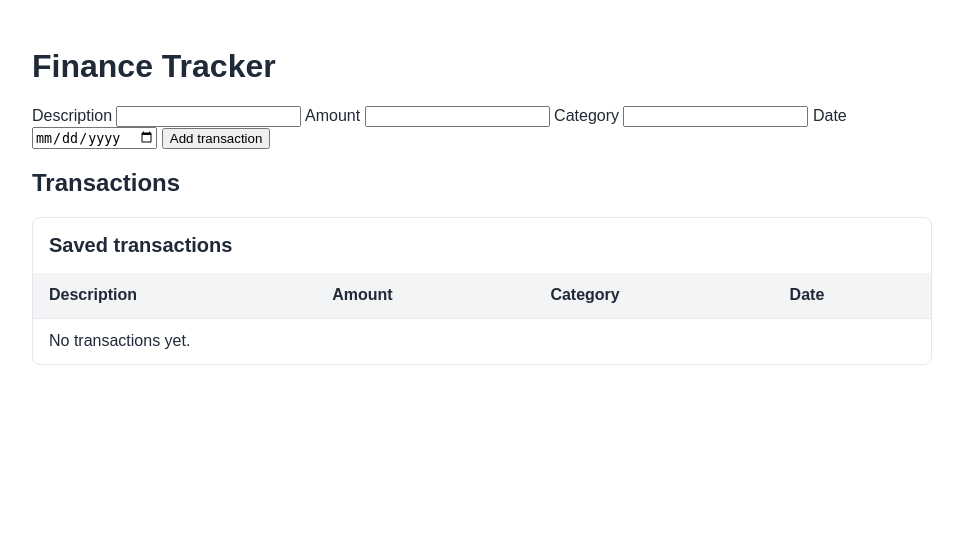
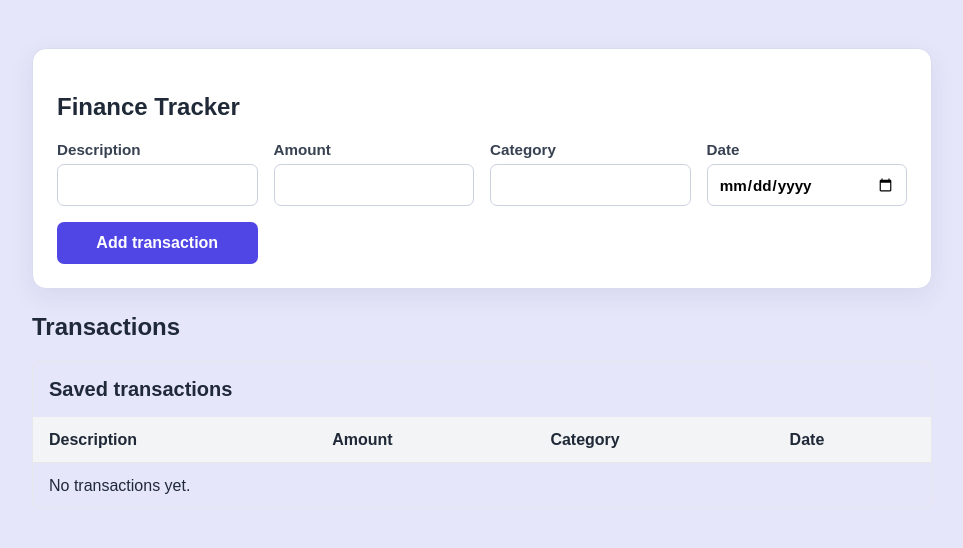
Before and after one commit to sn2368/finance-tracker, a Flask app: page / in a window 1280 px wide. Shown: the top 548 px of the page, without its empty margins (158-1121 px from the left). Run offline with Flask 3, Linux system fonts and the light colour scheme; data that the repository does not hold is empty.

Commit message:
improved styling

```diff
--- a/static/style.css
+++ b/static/style.css
@@ -4,6 +4,7 @@ body {
   padding: 0 1rem;
   font-family: sans-serif;
   color: #1f2937;
+	background: lavender;
 }
 
 .table-wrapper {
@@ -43,3 +44,86 @@ tbody tr:last-child td {
 tbody tr:hover {
   background: #f9fafb;
 }
+.add{
+	padding: 10px;
+	border: none;
+	background: beige;
+}
+.entry-card {
+  max-width: 1100px;
+  margin: 1.5rem auto;
+  padding: 1.5rem;
+  background: #fff;
+  border: 1px solid #d9dcef;
+  border-radius: 14px;
+  box-shadow: 0 8px 24px rgb(35 48 90 / 8%);
+}
+
+.entry-card h2 {
+  margin: 0 0 1.25rem;
+  color: #202b50;
+  font-size: 1.25rem;
+}
+
+.transaction-form {
+  display: grid;
+  grid-template-columns: repeat(4, minmax(0, 1fr));
+  gap: 1rem;
+  align-items: end;
+}
+
+.transaction-form label {
+  display: flex;
+  flex-direction: column;
+  gap: 0.4rem;
+  color: #374151;
+  font-size: 0.95rem;
+  font-weight: 600;
+}
+
+.transaction-form input {
+  box-sizing: border-box;
+  width: 100%;
+  min-height: 42px;
+  padding: 0.6rem 0.7rem;
+  border: 1px solid #cbd0df;
+  border-radius: 7px;
+  font: inherit;
+}
+
+.transaction-form input:focus {
+  outline: 3px solid rgb(79 70 229 / 20%);
+  border-color: #4f46e5;
+}
+
+.transaction-form button {
+  min-height: 42px;
+  padding: 0.65rem 1rem;
+  border: 0;
+  border-radius: 7px;
+  background: #4f46e5;
+  color: #fff;
+  font: inherit;
+  font-weight: 600;
+  cursor: pointer;
+}
+
+.transaction-form button:hover {
+  background: #4338ca;
+}
+
+@media (max-width: 760px) {
+  .transaction-form {
+    grid-template-columns: repeat(2, minmax(0, 1fr));
+  }
+}
+
+@media (max-width: 480px) {
+  .entry-card {
+    padding: 1rem;
+  }
+
+  .transaction-form {
+    grid-template-columns: 1fr;
+  }
+}
--- a/templates/index.html
+++ b/templates/index.html
@@ -7,8 +7,9 @@
 <link rel="stylesheet" href="{{url_for('static', filename='style.css')}}">
 </head>
 <body>
+<section class="entry-card">
 <h1>Finance Tracker</h1>
-<form method="POST">
+<form method="POST" class="transaction-form">
 <label>
     Description
     <input name="description" required>
@@ -28,9 +29,9 @@
     <input name="date" type="date" required>
   </label>
 
-  <button type="submit">Add transaction</button>
+  <button class="add" type="submit">Add transaction</button>
 </form>
-
+</section>
 {% if error %}
 <p> {{error}} </p>
 {% endif %}
```
Also changed, not shown: 1 other file.
